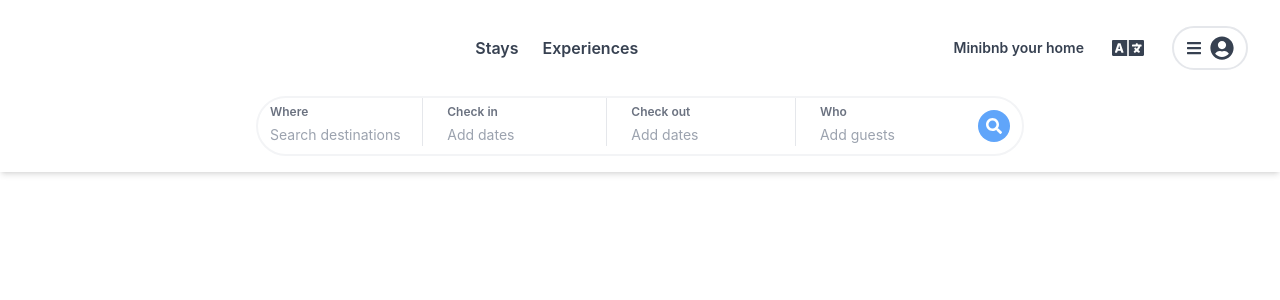
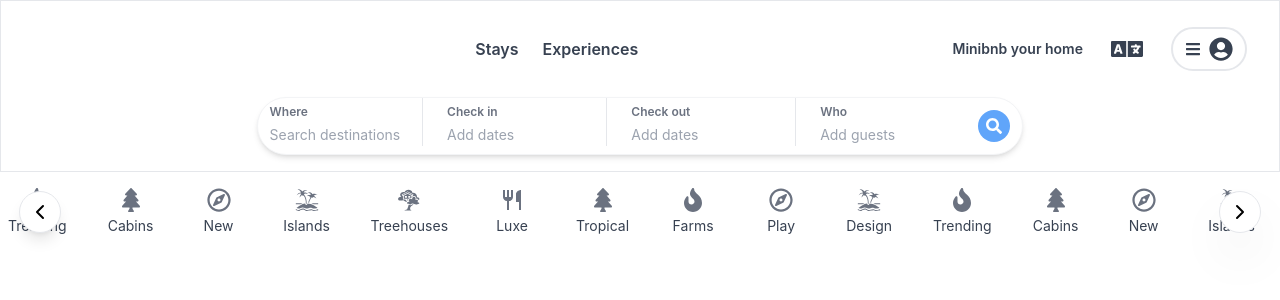
Before and after one commit to Adeel940/MiniBnb, a React (Create React App) app: page / in a window 1280 px wide. Shown: the top 300 px of the page. Built offline with nearby package versions, Linux system fonts and the light colour scheme.

Commit message:
Implement Scroll able menu in header

```diff
--- a/src/NavBar.js
+++ b/src/NavBar.js
@@ -3,11 +3,13 @@ import Logo from "./components/logo";
 import NavLinks from "./components/navLinks";
 import UserControls from "./components/Navitems";
 import SearchBar from "./components/SearchBar";
+import Categories from "./components/Categories";
 
 
 const Navbar = () => {
   return (
-    <header className="w-full bg-white shadow-md">
+    <header className="w-full bg-white">
+      <div className="border">
         <div className="flex justify-between items-center px-8 ">
 
           <Logo />
@@ -17,6 +19,8 @@ const Navbar = () => {
         <div className="w-full flex justify-center pb-4">
           <SearchBar />
         </div>
+      </div>
+      <Categories />
     </header>
   );
 };
--- /dev/null
+++ b/src/components/Categories copy.css
@@ -0,0 +1,9 @@
+/* Hide scrollbar */
+.scrollbar-hide::-webkit-scrollbar {
+  display: none;
+}
+
+.scrollbar-hide {
+  -ms-overflow-style: none; /* IE and Edge */
+  scrollbar-width: none; /* Firefox */
+}
--- /dev/null
+++ b/src/components/Categories.js
@@ -0,0 +1,106 @@
+import React, { useRef } from "react";
+import { FaFire, FaTree, FaRegCompass } from "react-icons/fa";
+import { GiIsland, GiTreehouse } from "react-icons/gi";
+import { MdOutlineRestaurant } from "react-icons/md";
+import { FiChevronLeft, FiChevronRight } from "react-icons/fi";
+import "./Categories copy.css"
+
+const Categories = () => {
+    const categories = [
+        { name: "Trending", icon: <FaFire /> },
+        { name: "Cabins", icon: <FaTree /> },
+        { name: "New", icon: <FaRegCompass /> },
+        { name: "Islands", icon: <GiIsland /> },
+        { name: "Treehouses", icon: <GiTreehouse /> },
+        { name: "Luxe", icon: <MdOutlineRestaurant /> },
+        { name: "Tropical", icon: <FaTree /> },
+        { name: "Farms", icon: <FaFire /> },
+        { name: "Play", icon: <FaRegCompass /> },
+        { name: "Design", icon: <GiIsland /> },
+        { name: "Trending", icon: <FaFire /> },
+        { name: "Cabins", icon: <FaTree /> },
+        { name: "New", icon: <FaRegCompass /> },
+        { name: "Islands", icon: <GiIsland /> },
+        { name: "Treehouses", icon: <GiTreehouse /> },
+        { name: "Luxe", icon: <MdOutlineRestaurant /> },
+        { name: "Tropical", icon: <FaTree /> },
+        { name: "Farms", icon: <FaFire /> },
+        { name: "Play", icon: <FaRegCompass /> },
+        { name: "Design", icon: <GiIsland /> },
+        { name: "Trending", icon: <FaFire /> },
+        { name: "Cabins", icon: <FaTree /> },
+        { name: "New", icon: <FaRegCompass /> },
+        { name: "Islands", icon: <GiIsland /> },
+        { name: "Treehouses", icon: <GiTreehouse /> },
+        { name: "Luxe", icon: <MdOutlineRestaurant /> },
+        { name: "Tropical", icon: <FaTree /> },
+        { name: "Farms", icon: <FaFire /> },
+        { name: "Play", icon: <FaRegCompass /> },
+        { name: "Design", icon: <GiIsland /> },
+    ];
+
+    const scrollContainerRef = useRef(null);
+
+
+    const scrollLeft = () => {
+        scrollContainerRef.current.scrollBy({
+            top: 0,
+            left: -200,
+            behavior: "smooth",
+        });
+    };
+
+
+    const scrollRight = () => {
+        scrollContainerRef.current.scrollBy({
+            top: 0,
+            left: 200,
+            behavior: "smooth",
+        });
+    };
+
+    return (
+        <div className="relative flex items-center">
+            {/* Left Scroll Button */}
+            <button
+                onClick={scrollLeft}
+                className="absolute left-10 z-10 p-2 rounded-full border bg-white shadow-lg"
+                style={{ transform: "translateX(-50%)" }}
+            >
+                <FiChevronLeft size={24} />
+            </button>
+
+            {/* Scrollable Container */}
+            <div
+                ref={scrollContainerRef}
+                className="flex items-center overflow-x-auto space-x-6 py-4 scrollbar-hide"
+                style={{ scrollBehavior: "smooth" }}
+            >
+                {categories.map((category, index) => (
+                    <div
+                        key={index}
+                        className="flex flex-col items-center cursor-pointer px-2 transition duration-300"
+                    >
+                        <div className="flex items-center justify-center px-3 text-2xl text-gray-500 transition duration-400 hover:text-gray-800">
+                            {category.icon}
+                        </div>
+                        <span className="text-sm text-gray-700 mt-1 hover:text-black">
+                            {category.name}
+                        </span>
+                    </div>
+                ))}
+            </div>
+
+            {/* Right Scroll Button */}
+            <button
+                onClick={scrollRight}
+                className="absolute right-10 z-10 p-2 rounded-full border bg-white shadow-2xl"
+                style={{ transform: "translateX(50%)" }}
+            >
+                <FiChevronRight size={24} />
+            </button>
+        </div>
+    );
+};
+
+export default Categories;
--- a/src/components/SearchBar.js
+++ b/src/components/SearchBar.js
@@ -3,7 +3,7 @@ import { FaSearch } from "react-icons/fa";
 
 const SearchBar = () => {
   return (
-    <div className="flex items-center bg-white rounded-full shadow- pb-2 px-3 space-x-3 w-3/5 border-2 border-gray-100">
+    <div className="flex items-center bg-white rounded-full shadow-md pb-2 px-3 space-x-3 w-3/5 border border-gray-100">
       <div className="border-r pr-3">
         <span className="text-xs font-semibold text-gray-500">Where</span>
         <input
```
Lines whose indentation alone changed are shown as unchanged.
